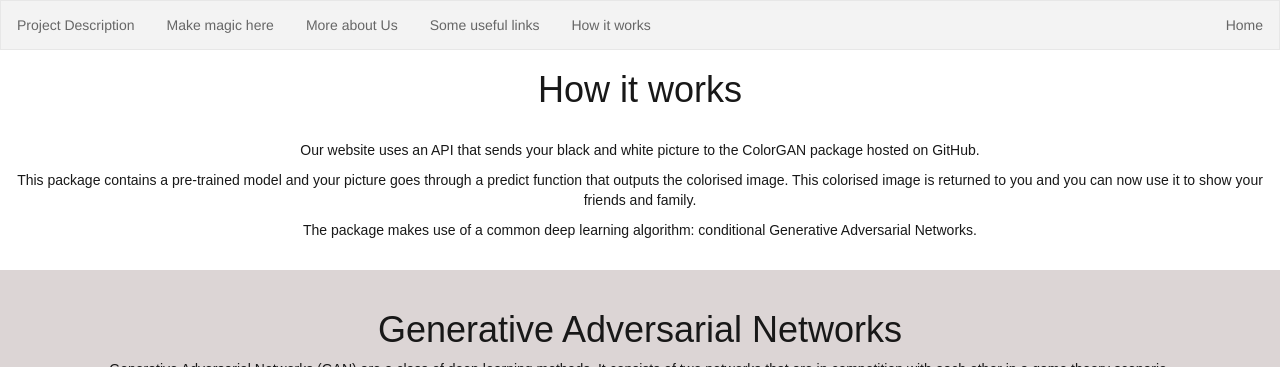
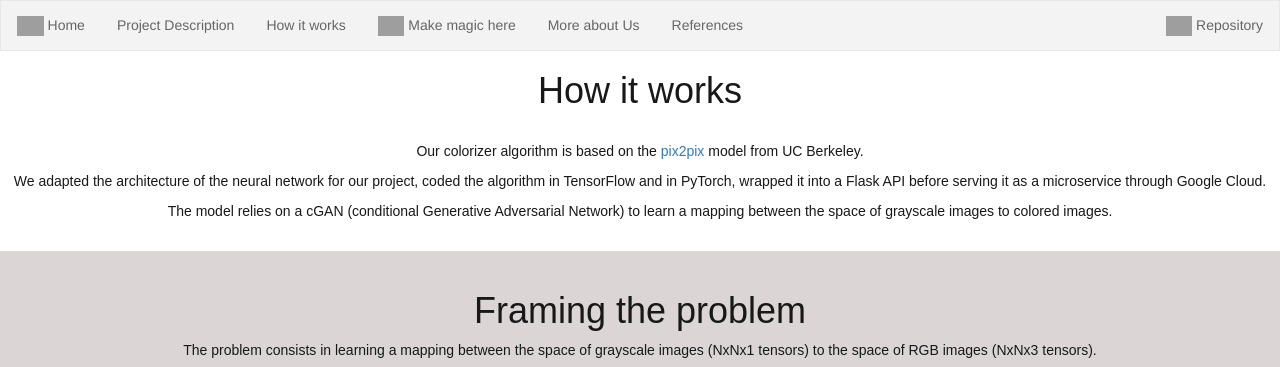
Before and after one commit to SachaIZADI/ColorGANs_site, a Django app: page /uploads/how_it_works/ in a window 1280 px wide. Shown: the top 367 px of the page. Run offline with Django 3.2, Linux system fonts and the light colour scheme; parts of the project's set-up code (start-up, migrations or seed data) failed here and were passed over; some libraries are stand-ins or nearby versions; grey boxes are pictures that could not be loaded.

Commit message:
currently updating the site

```diff
--- a/uploads/core/templates/core/home.html
+++ b/uploads/core/templates/core/home.html
@@ -22,7 +22,7 @@
 <body>
 
 <h1 class= 'description_titles'>
-<center>Generative Adversarial Networks for Image Colorization</center>
+<center>Conditional Generative Adversarial Networks for Image Colorization</center>
 </h1>
 
 
@@ -30,7 +30,7 @@
 
 <center>
 
-<img src="https://phillipi.github.io/pix2pix/images/teaser_v3.png" alt="Image Colorization" width="900" height="350">
+<img src="http://image.noelshack.com/fichiers/2018/42/5/1539947871-untitled-drawing.jpg" alt="Image Colorization" width="900" height="250">
 
 </br>
 </br>
--- a/uploads/core/templates/core/how_it_works.html
+++ b/uploads/core/templates/core/how_it_works.html
@@ -61,23 +61,51 @@ How it works
 	<h1>How it works</h1>
 </br>
 
-<p>Our website uses an API that sends your black and white picture to the ColorGAN package hosted on GitHub.</p>
-
-    <p>This package contains a pre-trained model and your picture goes through a predict
-    function that outputs the colorised image. This colorised image is returned to you and you can now use it to show
-    your friends and family.</p><p>
-    The package makes use of a common deep learning algorithm: conditional Generative Adversarial Networks.
-</p>
+    <p> Our colorizer algorithm is based on the <a href="https://phillipi.github.io/pix2pix/"> pix2pix </a> model from UC Berkeley.</p>
+    <p> We adapted the architecture of the neural network for our project, coded the algorithm in TensorFlow and in PyTorch, wrapped it into a Flask API before serving it as a microservice through Google Cloud.</p>
+    <p>The model relies on a cGAN (conditional Generative Adversarial Network) to learn a mapping between the space of grayscale images to colored images.</p>
 
 </br>
 <!-- </div> -->
 
+<div class='bloc1'>
+    <br/>
+    <h1>Framing the problem</h1>
+    <p>The problem consists in learning a mapping between the space of grayscale images (NxNx1 tensors) to the space of RGB images (NxNx3 tensors). </p>
+    <p>
+        <img class="layer4" title="Le protocole HTTP, en gros"
+                src="http://image.noelshack.com/fichiers/2018/43/1/1540242905-untitled-drawing-1.png"
+                align="center" />
+     </p>
+    <br/>
+    <br/>
 
-<div class='bloc1'>
+    <p>
+        To do so, we train a neural network to colorize a black and white image.
+    </p>
+    <p>
+        To put it in simple words, it is trained to learn to "color inside the lines" and to give plausible colors (i.e. green is not a plausible color for a face, unless you live in a galaxy far far away...).
+    </p>
+    <p>
+        In a way, it's a bit like teaching a child to draw!
+    </p>
+    <p>
+	    <img class="layer4" title="Le protocole HTTP, en gros"
+            src="http://image.noelshack.com/fichiers/2018/42/5/1539943464-44464933-610070852728922-544077605129682944-n.jpg?fbclid=IwAR0Kk9OJe5LGC9vc0ZcZmw5cT2hyj_vvASvJPICZyEj5o8Z0nuILWxvwjRU"
+            align="center" />
+    </p>
+    <br/>
+</div>
+
+
+
+
+<div class='bloc2'>
 	<br>
-<h1>Generative Adversarial Networks</h1>
-<p>Generative Adversarial Networks (GAN) are a class of deep learning methods.
-    It consists of two networks that are in competition with each other in a game theory scenario.
+<h1> Conditional Generative Adversarial Networks</h1>
+    TBC
+<p>Generative Adversarial Networks (GAN) are a class of deep learning models.
+    It consists in two networks that are in competition with each other in a game theory scenario.
     </p><p> The first network, the generator, generates an image while the second, the discriminator, needs to detect
     whether the input image is real or generated. </p>
     <p>
--- a/uploads/core/templates/core/make_magic.html
+++ b/uploads/core/templates/core/make_magic.html
@@ -16,6 +16,7 @@ img {
     <meta http-equiv="refresh" content="0; url=https://www.youtube.com/watch?v=mDFBTdToRmw" />
     <img src="https://png.pngtree.com/svg/20170330/web_success_9814.png" width="128" height="128" class="center">
   {% endif %} -->
+
 
   <!-- Sacha's stuffs ---------------------------------------------- -->
     <p>You are now on make_magic.html page</p>
--- a/uploads/templates/nav.html
+++ b/uploads/templates/nav.html
@@ -142,13 +142,15 @@ li.dropdown {
 	Site content: -->
 <ul id="nav" class="my_style">
 <!-- <ul> -->
+    <li class="my_style"><a href="{% url 'home' %}"><img src="https://banner2.kisspng.com/20180410/hge/kisspng-computer-icons-house-logo-home-clip-art-localisation-5acc7fc24c3ac3.7081196815233514903123.jpg" height="20"> Home</a></li>
 	<li class="my_style"><a href="/uploads/description/">Project Description</a></li>
+    <li class="my_style"><a href="/uploads/how_it_works/">How it works</a></li>
 	<!-- <li><a href="{% url 'simple_upload' %}">Upload Data</a></li> -->
-	<li class="my_style"><a href="/uploads/simple">Make magic here</a></li>
+	<li class="my_style"><a href="/uploads/simple"><img src="https://image.flaticon.com/icons/png/512/234/234566.png" height="20"> Make magic here</a></li>
 	<li class="my_style"><a href="/uploads/us/">More about Us</a></li>
-	<li class="my_style"><a href="/uploads/refs/">Some useful links</a></li>
-    <li class="my_style"><a href="/uploads/how_it_works/">How it works</a></li>
-	<li style="float:right"><a href="{% url 'home' %}">Home</a></li>
+	<li class="my_style"><a href="/uploads/refs/">References</a></li>
+    <li style="float:right"><a href="https://github.com/alexmomeni/ColorGANs"><img src="https://upload.wikimedia.org/wikipedia/commons/9/91/Octicons-mark-github.svg" height="20"/> Repository</a></li>
+
 </ul>
 
 </body>
```
Also changed, not shown: uploads/core/templates/core/description.html (+12 -13 lines), uploads/core/templates/core/simple_upload.html (+7 -0 lines).
